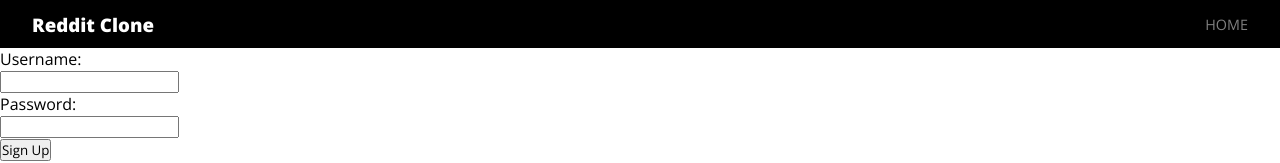
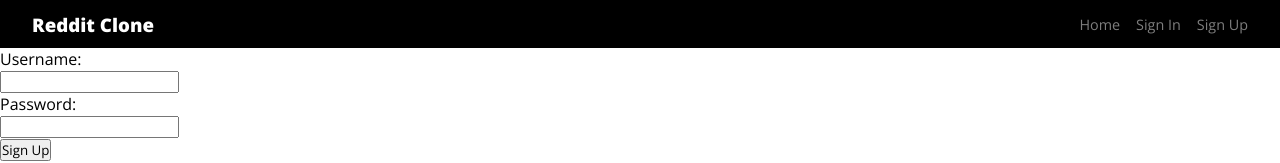
Before and after one commit to TheEmperor342/Redid, a React (Vite) app in the folder frontend/: page /sign-up in a window 1280 px wide. Shown: the top 163 px of the page. Built offline with nearby package versions, Linux system fonts and the light colour scheme.

Commit message:
refactor: (frontend) improve code, implement better handling for tokens

```diff
--- a/frontend/src/App.tsx
+++ b/frontend/src/App.tsx
@@ -2,15 +2,31 @@ import Home from "./pages/home";
 import { Routes, Route } from "react-router-dom";
 import Navbar from "./components/navbar";
 import SignUp from "./pages/signUp";
+import { useEffect, useState } from "react";
 
 export default () => {
+	const [token, setToken] = useState<string | null>(null);
+	const [loaded, setLoaded] = useState<boolean>(false);
+
+	useEffect(() => {
+		const tokenInLocalStorage = localStorage.getItem("token");
+		if (tokenInLocalStorage !== null)
+			setToken(tokenInLocalStorage);
+
+		setLoaded(true);
+	}, []);
+
+	useEffect(() => {
+		if (!loaded) return;
+		localStorage.setItem("token", token!);
+	}, [token]);
 
 	return (
-	<>
-		<Navbar/>
-		<Routes>
-			<Route path='/' element={<Home/>}/>
-			<Route path='/sign-up' element={<SignUp/>}/>
-		</Routes>
-	</>);
+		<>
+			<Navbar token={token} />
+			<Routes>
+				<Route path='/' element={<Home token={token} />} />
+				<Route path='/sign-up' element={<SignUp token={token} setToken={setToken} />} />
+			</Routes>
+		</>);
 }
--- a/frontend/src/components/navbar/navbar.tsx
+++ b/frontend/src/components/navbar/navbar.tsx
@@ -1,12 +1,24 @@
 import "./style.css";
 import { Link } from "react-router-dom";
+import { Token } from "../../types";
 
-export default () => {
+export default ({ token }: { token: Token }) => {
 	return (
 		<nav>
 			<h3>Reddit Clone</h3>
 			<div>
-				<Link to="/"><p>HOME</p></Link>
+				<Link to="/"><p>Home</p></Link>
+				{token ?
+					<p> Logged In </p> :
+					<>
+						<Link to="/sign-in">
+							<p>Sign In</p>
+						</Link>
+						<Link to="/sign-up">
+						<p> Sign Up</p>
+						</Link>
+					</>
+				}
 			</div>
 		</nav>
 	)
--- a/frontend/src/components/navbar/style.css
+++ b/frontend/src/components/navbar/style.css
@@ -12,9 +12,13 @@ nav h3 {
 	font-weight: 900;
 	color: var(--nav-h3);
 }
-nav div a {
+nav div {
+	display: flex;
+	gap: 1rem;
+}
+nav div * {
 	color: var(--nav-h3);
-	opacity: 0.5;
+	opacity: 0.7;
 	font-size: 0.9rem;
 	text-decoration: none;
 }
--- a/frontend/src/pages/home/Home.tsx
+++ b/frontend/src/pages/home/Home.tsx
@@ -2,6 +2,7 @@ import { useEffect, useState } from "react";
 import Card from "../../components/card/card";
 import API from "../../apiPath";
 import "./index.css";
+import { Token } from "../../types";
 
 interface IPost {
 	_id: string;
@@ -12,7 +13,7 @@ interface IPost {
 	likes: number;
 }
 
-export default () => {
+export default ({ token }: {token: Token}) => {
 	const [data, setData] = useState<IPost[]>([]);
 	const [error, setError] = useState(false);
 	const [isLoading, setIsLoading] = useState(true);
--- a/frontend/src/pages/signUp/signUp.tsx
+++ b/frontend/src/pages/signUp/signUp.tsx
@@ -1,13 +1,20 @@
-// TODO: Redirect to home page, css
-
 import { ChangeEvent, useCallback, useState } from "react";
 import API from "../../apiPath";
 import "./index.css";
+import { Navigate, useLocation, useNavigate } from "react-router-dom";
+import { signUpProps } from "../../types";
 
-export default () => {
+export default ({ token, setToken }: signUpProps) => {
+
+	const location = useLocation();
+
+	if (token !== null)
+		return <Navigate to="/" state={{ from: location }} replace/>
+
 	const [usernameVal, setUsernameVal] = useState("");
 	const [passwordVal, setPasswordVal] = useState("");
 	const [error, setError] = useState({ error: false, message: "" });
+	const navigate = useNavigate();
 
 	const handleUsernameChange = (e: ChangeEvent<HTMLInputElement>) => {
 		setUsernameVal(e.target.value);
@@ -30,23 +37,21 @@ export default () => {
 				},
 				body: JSON.stringify({ username, password })
 			});
+
 			if (!res.ok) {
 				setError({
 					error: true,
 					message: res.statusText === "Conflict" ? "User exists" : "Unknown error occured"
 				});
+
 				return;
 			}
 			const json = await res.json();
-			localStorage.setItem("token", json.token);
+			setToken(json.token);
+			navigate("/");
 		}
 		catch (err: any) {
-			if (err.name === "QuotaExceedError" || err.name === "SecurityError")
-				setError({
-					error: true,
-					message: "Your account has been created, but the token couldn't be written to the localStorage."
-				});
-			else setError({ error: true, message: "Unknown error occured" });
+			setError({ error: true, message: "Unknown error occured" });
 		}
 	}, []);
 
```
Also changed, not shown: frontend/src/types/index.d.ts (added, +9 -0 lines).
